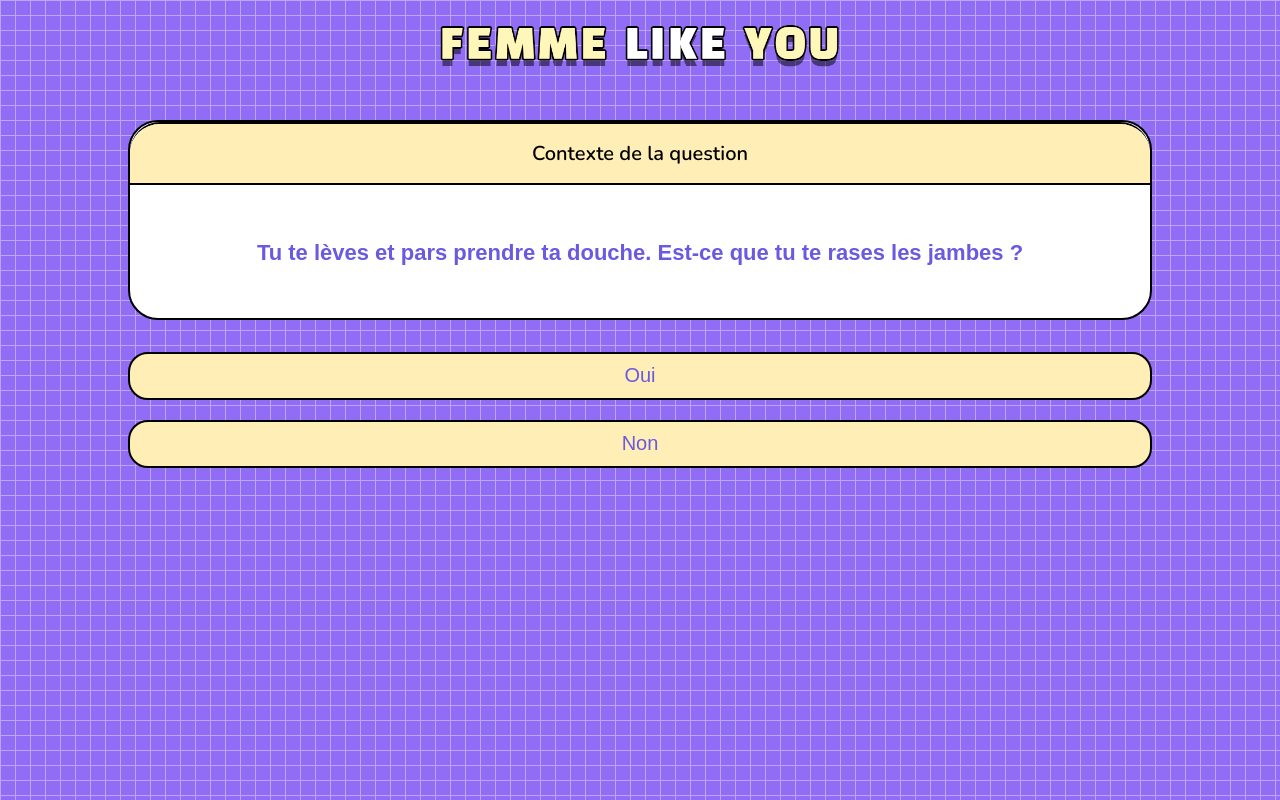
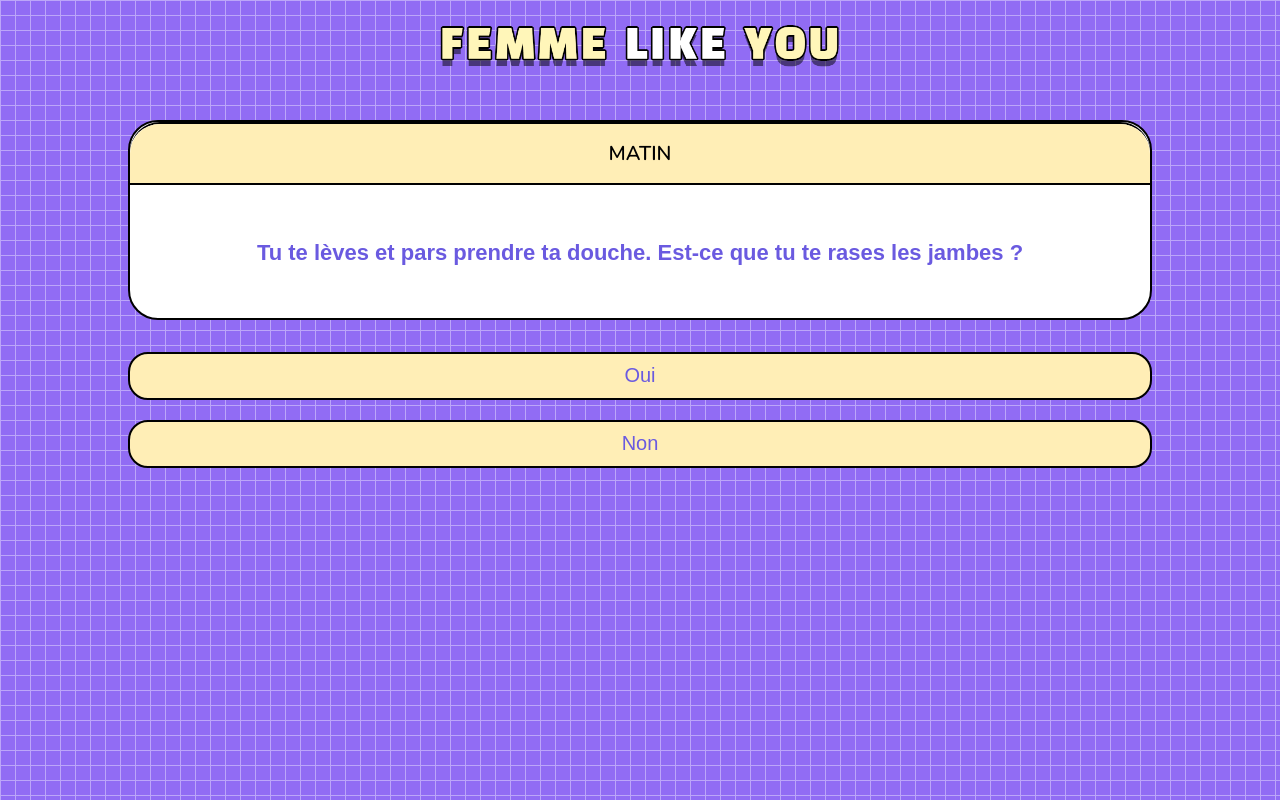
Before and after one commit to sdp971/fly, a React (Vite) app: page /quiz in a window 1280 px wide. Built offline with nearby package versions, Linux system fonts and the light colour scheme; a web font is replaced by a local one.

Commit message:
contexte question

```diff
--- a/src/pages/Quiz.jsx
+++ b/src/pages/Quiz.jsx
@@ -11,6 +11,7 @@ import { useScore } from '../context/UserProvider.jsx';
 
 function Quiz() {
   const questions = quiz.questions;
+
   const [showExplanation, setShowExplanation] = useState(false);
   const [displayComponent, setDisplayComponent] = useState(null);
   const [currentQuestion, setCurrentQuestion] = useState(0);
@@ -24,7 +25,7 @@ function Quiz() {
   const navigate = useNavigate();
 
   const questionContainerRef = useRef(null);
-
+  console.log(questions[currentQuestion].temps);
   // console.log(questions[currentQuestion].question, 'question display');
   // console.log(questions[currentQuestion].answers[1].explanation.text);
 
@@ -92,7 +93,7 @@ function Quiz() {
       <Logo />
       <div className='main-question-container'>
         <div className='context-container' ref={questionContainerRef}>
-          <p className='text-context'>Contexte de la question</p>
+          <p className='text-context'>{(questions[currentQuestion].temps)}</p>
         </div>
         <div className='question-container'>
           <Question2 question={questions[currentQuestion].question} />
```
